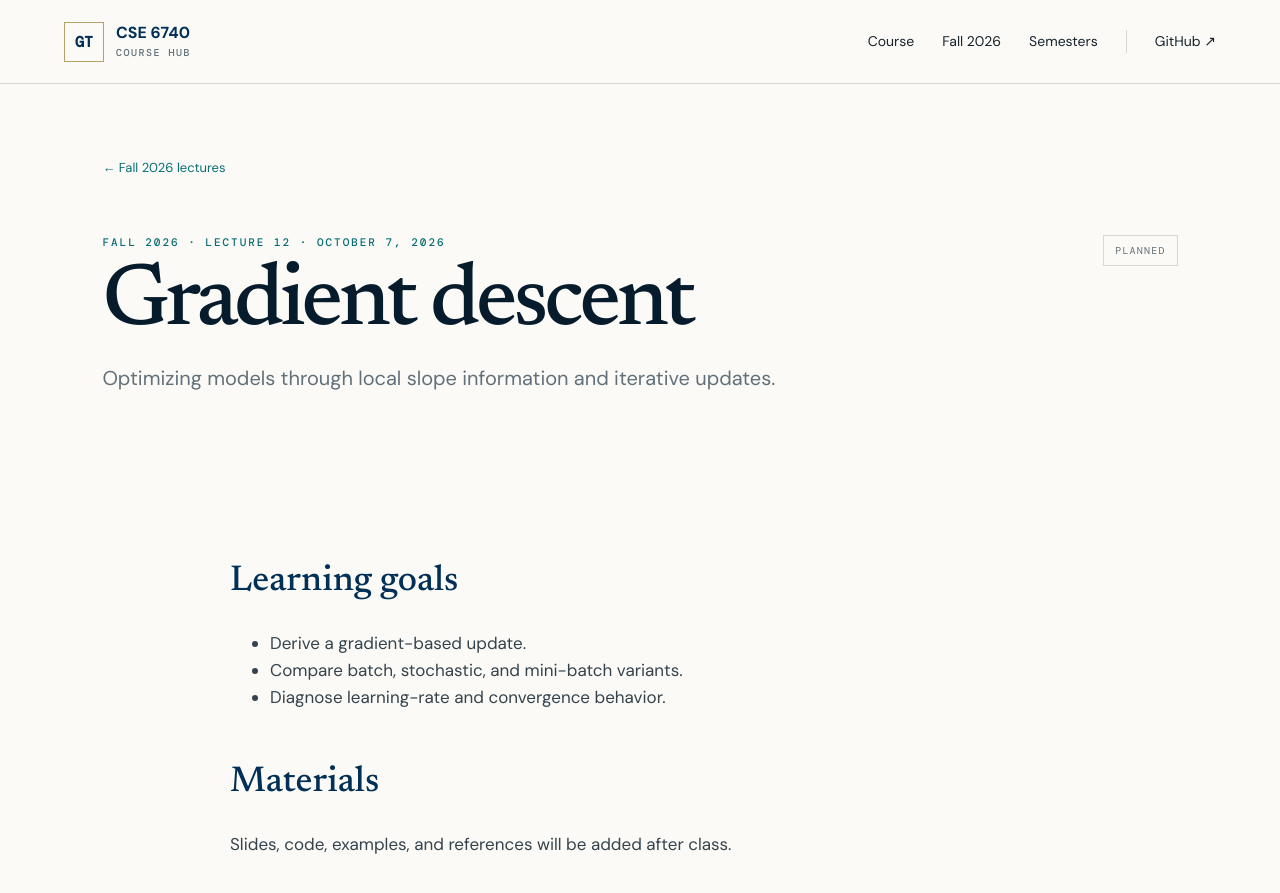
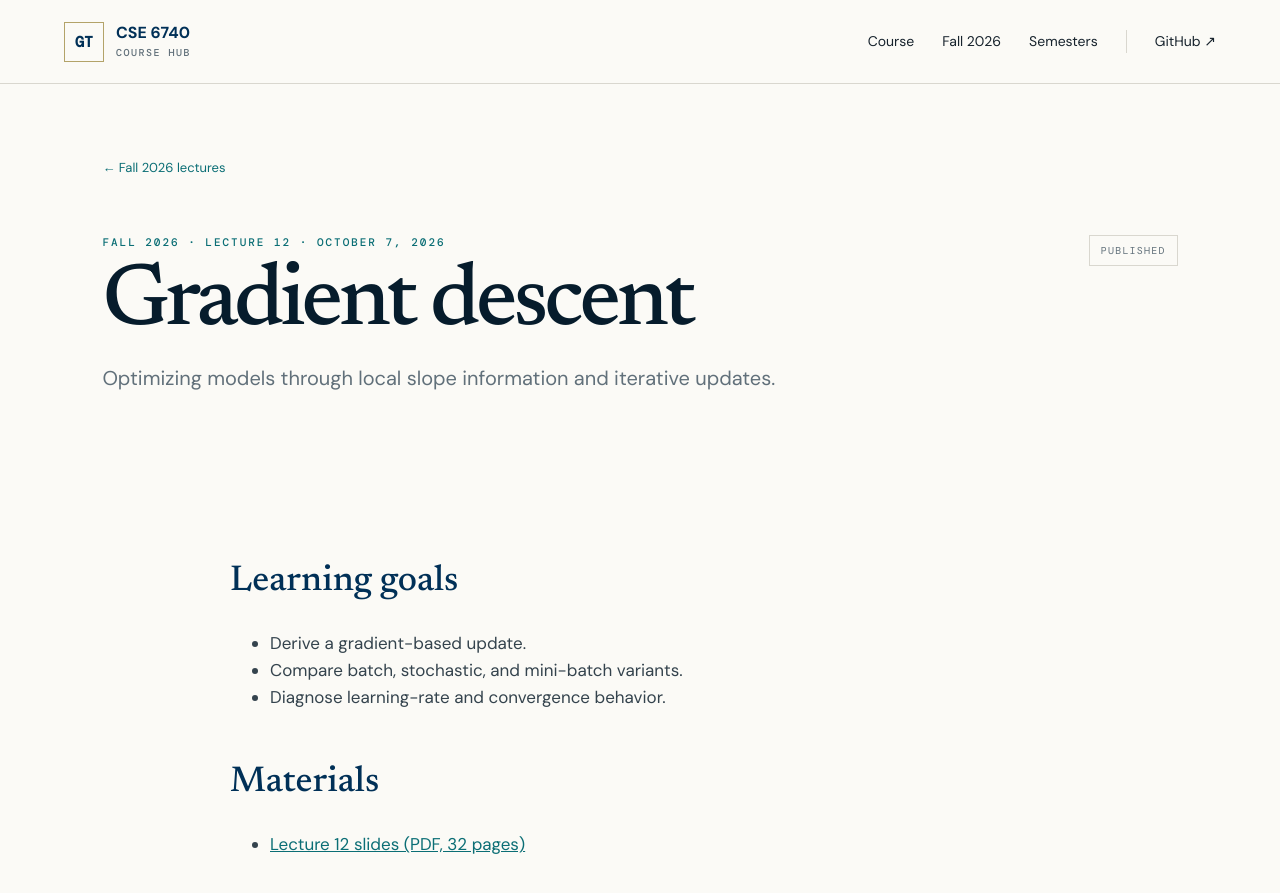
Before and after one commit to GT-KOALA/Gatech-CSE6740, a Jekyll site: the page built from _lectures/fall-2026/12-gradient-descent.md, in a window 1280 px wide and 900 px high. Shown: the top 893 px of the window. Built offline with Jekyll 4.4.1, drawn with Linux system fonts in a browser that asks for light colours.

Commit message:
Publish lecture 12 gradient descent slides

```diff
--- a/_lectures/fall-2026/12-gradient-descent.md
+++ b/_lectures/fall-2026/12-gradient-descent.md
@@ -3,7 +3,7 @@ title: Gradient descent
 number: "12"
 date: 2026-10-07
 summary: Optimizing models through local slope information and iterative updates.
-status: planned
+status: published
 ---
 ## Learning goals
 
@@ -13,7 +13,7 @@ status: planned
 
 ## Materials
 
-Slides, code, examples, and references will be added after class.
+- [Lecture 12 slides (PDF, 32 pages)]({{ '/assets/semesters/fall-2026/lectures/12/lecture-12-gradient-descent.pdf' | relative_url }})
 
 ## Lecture notes
 
```
Also changed, not shown: 1 other file.
